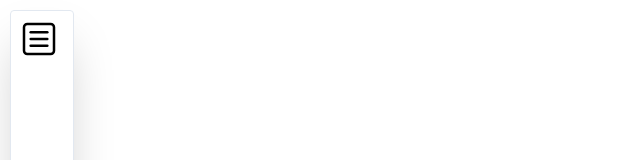
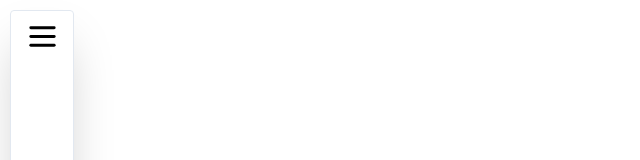
Before and after one commit to Lekvar312/courtly_client, a React (Vite) app: page /admin in a window 1280 px wide. Shown: the top 160 px of the page, without its empty margins (0-640 px from the left). Built offline with nearby package versions, Linux system fonts and the light colour scheme; sample sign-in values are in the browser's storage.

Commit message:
create admin sidebar

```diff
--- a/src/components/AdminSideBar.tsx
+++ b/src/components/AdminSideBar.tsx
@@ -1,4 +1,5 @@
-import { SquareMenu } from "lucide-react"
+import { Menu} from "lucide-react"
+import { SquareUser } from 'lucide-react';
 
 interface AdminSideBar {
   isOpen: boolean,
@@ -8,22 +9,25 @@ interface AdminSideBar {
 const AdminSideBar = ({isOpen, handleDashboard}: AdminSideBar) => {
 
   return (
-    <aside className={`border-1 p-2 flex flex-col transition-all border-slate-200 rounded shadow-2xl h-full ${isOpen ? "w-2xs" : 'w-16'}`}>
-      <span className='flex items-center justify-between'>
-        <button className='cursor-pointer flex items-center justify-end  transition hover:scale-110' onClick={handleDashboard}><SquareMenu strokeWidth={1.5} size={40}/> </button>
-        <h2 className={`text-2xl font-medium ${isOpen ? "flex"  : "hidden"}`}>
-        Courtly dashboard
-        </h2>
-      </span>
-      {isOpen ?
-      <nav className='w-full'>
-        <ul className='pt-2.5 flex flex-col w-full justify-center text-center gap-1.5'>
-          <li className='bg-sky-500 w-full font-medium text-lg py-1 hover:bg-sky-600 transition-all  text-white rounded cursor-pointer'>Пункт 1</li>
-          <li className='bg-sky-500 font-medium text-lg py-1 hover:bg-sky-600 transition-all  text-white rounded cursor-pointer'>Пункт 1</li>
-          <li className='bg-sky-500 font-medium text-lg py-1 hover:bg-sky-600 transition-all  text-white rounded cursor-pointer'>Пункт 1</li>
-        </ul>
-      </nav> : null}
-    </aside>
+    <aside className={`border-1 p-2 flex gap-9 flex-col transition-all border-slate-200 rounded shadow-2xl h-full ${isOpen ? "w-2xs" : 'w-16'}`}>
+    <span className={`flex items-center ${isOpen ? "justify-between" : "justify-center"}`} >
+      <h2 className={`text-2xl font-medium transition-all  ${isOpen ? 'flex' : 'hidden'}`}>Courtly Dashboard</h2>
+      <button className='cursor-pointer flex items-center justify-end' onClick={handleDashboard}>
+        <Menu strokeWidth={2} size={35}/>
+      </button>
+    </span>
+    <nav className="">
+      {isOpen &&
+      <ul className='flex flex-col gap-3'>
+        <li className="bg-sky-500 hover:bg-sky-600 transition-all text-white py-1.5 text-center rounded text-xl cursor-pointer">Користувачі</li>
+        <li className="bg-sky-500 hover:bg-sky-600 transition-all text-white py-1.5 text-center rounded text-xl cursor-pointer">Майданчики</li>
+        <li className="bg-sky-500 hover:bg-sky-600 transition-all text-white py-1.5 text-center rounded text-xl cursor-pointer">Типи Майданчиків</li>
+        <li className="bg-sky-500 hover:bg-sky-600 transition-all text-white py-1.5 text-center rounded text-xl cursor-pointer">Бронювання</li>
+      </ul>
+      }
+    </nav>
+</aside>
+
   )
 }
 
--- a/src/components/CourtCard.tsx
+++ b/src/components/CourtCard.tsx
@@ -9,8 +9,8 @@ const CourtCard:React.FC<CourtCardProps> = ({court}) => {
   return (
   <li
       key={court._id}
-      className='w-full md:w-89 mb-3 md:mb-6 cursor-pointer transition-all shadow-2xl hover:scale-105 min-h-80 overflow-hidden rounded md:rounded-2xl'>
-      <article className='border-1  h-full border-gray-300  flex justify-between flex-col gap-2.5'>
+      className='w-full md:w-89 mb-3 md:mb-6 cursor-pointer transition-all shadow-2xl hover:scale-105 h-80 overflow-hidden rounded md:rounded-2xl'>
+      <article className='border-1  h-full border-gray-300 flex flex-col justify-between'>
         <img className='w-full h-40 object-cover' src={`${import.meta.env.VITE_BASE_URL + court.picture}`} alt={court.name} />
         <div className='px-4'>
           <h2 className='md:text-lg text-xl font-bold  capitalize  text-center'>{court.name}</h2>
```
